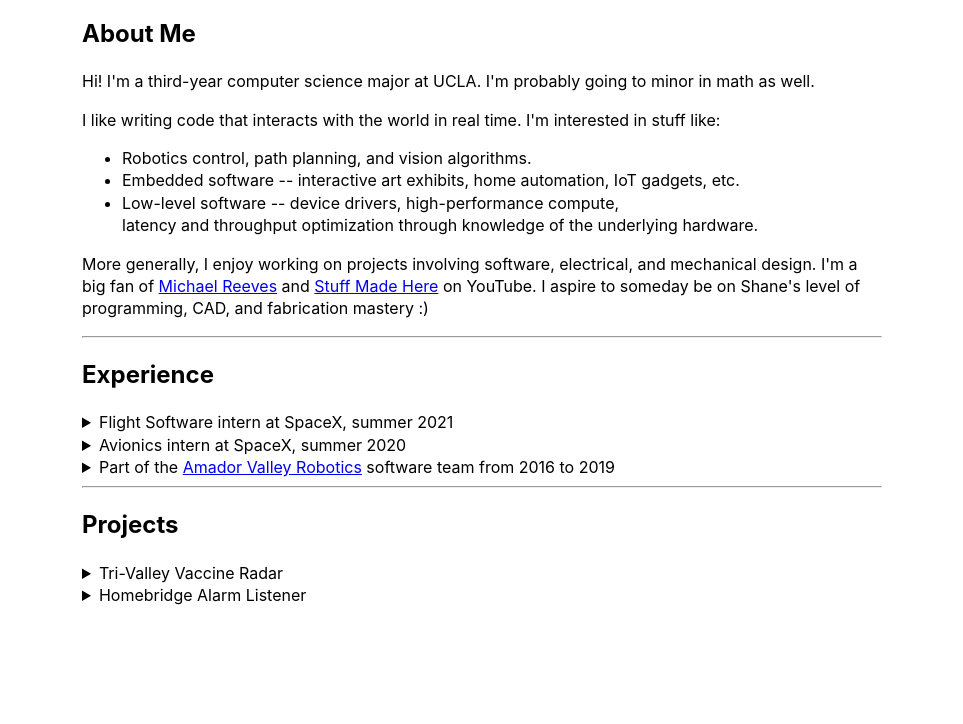
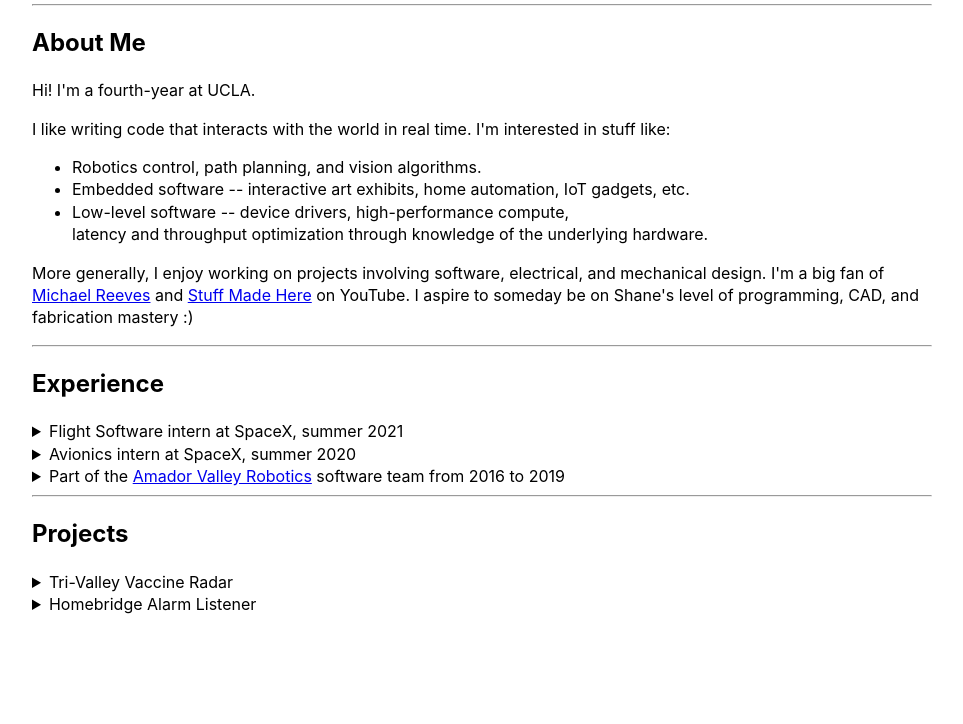
Before and after one commit to tkanarsky/tkanarsky.github.io, a plain HTML site: page index.html in a window 1280 px wide. Shown: the part 164-888 px from the top of the page, without its empty margins (158-1121 px from the left). Before the commit the page ends 800 px from the top, so only its background shows below. Drawn offline with Linux system fonts and the light colour scheme.

Commit message:
update year, fix css

```diff
--- a/index.html
+++ b/index.html
@@ -9,9 +9,9 @@
         <meta name="viewport" content="width=device-width, initial-scale=1">
     </head>
     <body>
+        <div id="content">
             <header>
                 <h1>Tim Kanarsky</h1>
-            <h2>UCLA CS '23</h2>
                 <a href="http://github.com/tkanarsky">github</a> —
                 <a href="http://linkedin.com/in/tkanarsky">linkedin</a> —
                 <a href="https://hackaday.io/tkanarsky">hackaday</a> —
@@ -20,7 +20,7 @@
             <hr>
             <section id='aboutme'>
                 <h2>About Me</h2>
-            <p>Hi! I'm a third-year computer science major at UCLA. I'm probably going to minor in math as well.</p>
+                <p>Hi! I'm a fourth-year at UCLA.</p>
                 <p>I like writing code that interacts with the world in real time. I'm interested in stuff like:
                     <ul>
                         <li>Robotics control, path planning, and vision algorithms.</li>
@@ -110,5 +110,6 @@
                     </ul>
                 </details>
             </section>
+        </div>
     </body>
 </html>
--- a/styles.css
+++ b/styles.css
@@ -1,3 +1,8 @@
+
+body {
+    height: 100%
+}
+
 @media (prefers-color-scheme: dark) {
     body {background: black; color: white; }
     a:link {color: lightblue}
@@ -9,12 +14,15 @@
 }
 
 
-body {
+#content {
+    height: 100%;
     display: block;
-    max-width: 800px;
+    max-width: 900px;
     margin: auto;
-    padding-left: 15px;
-    padding-right: 15px;
+    padding-left: 35px;
+    padding-right: 35px;
+    padding-top: 50px;
+    padding-bottom: 100px;
     font-family: -apple-system, BlinkMacSystemFont, 'Segoe UI', Roboto, Oxygen, Ubuntu, Cantarell, 'Open Sans', 'Helvetica Neue', sans-serif;
 }
 
@@ -27,6 +35,15 @@ summary {
     outline: none;
 }
 
+details[open] summary ~ * {
+    animation: sweep .5s ease-in-out;
+}
+
+@keyframes sweep {
+    0%    {opacity: 0; transform: translateX(-10px)}
+    100%  {opacity: 1; transform: translateX(0)}
+}
+
 .li1 {
     margin-bottom: 10px;
 }
```
Lines whose indentation alone changed are shown as unchanged.
